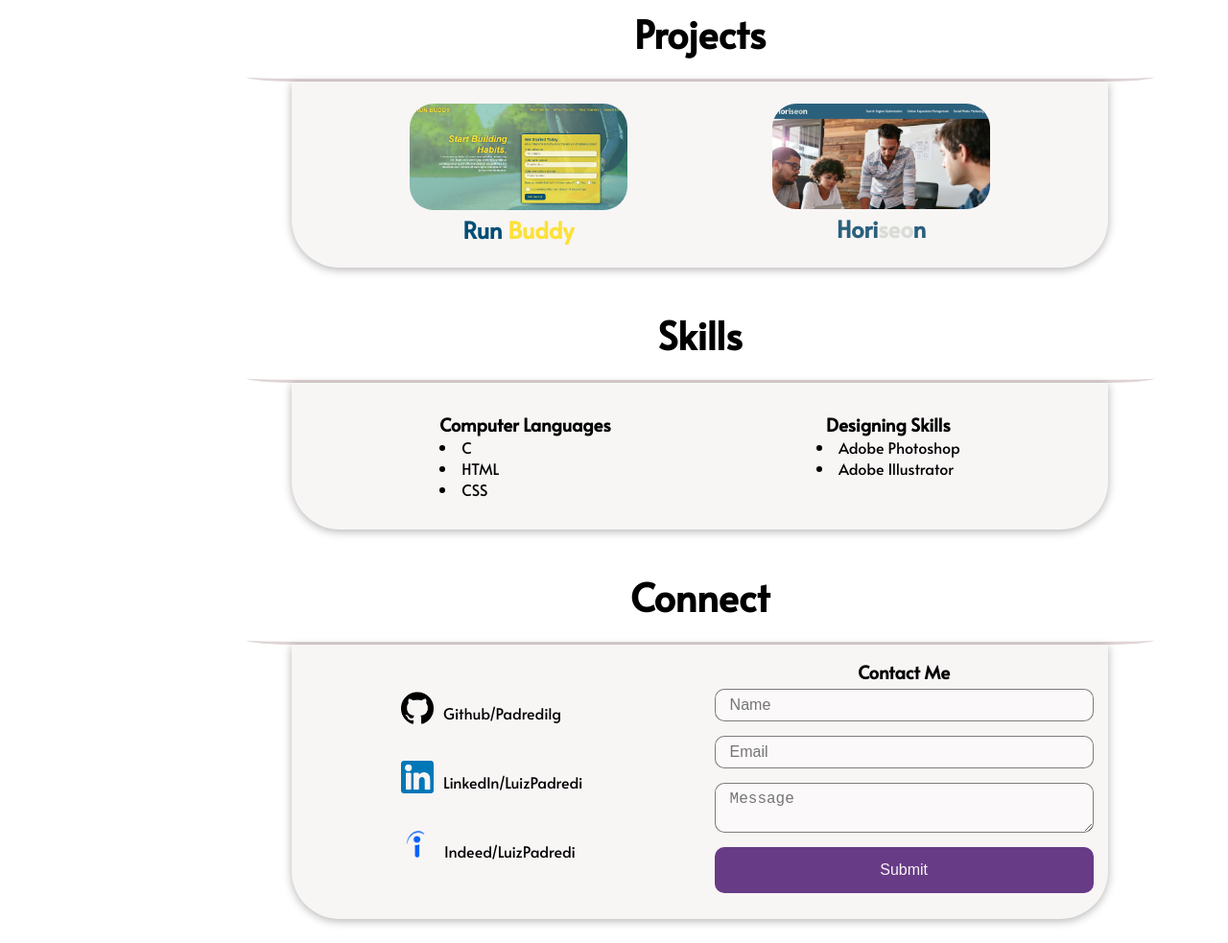
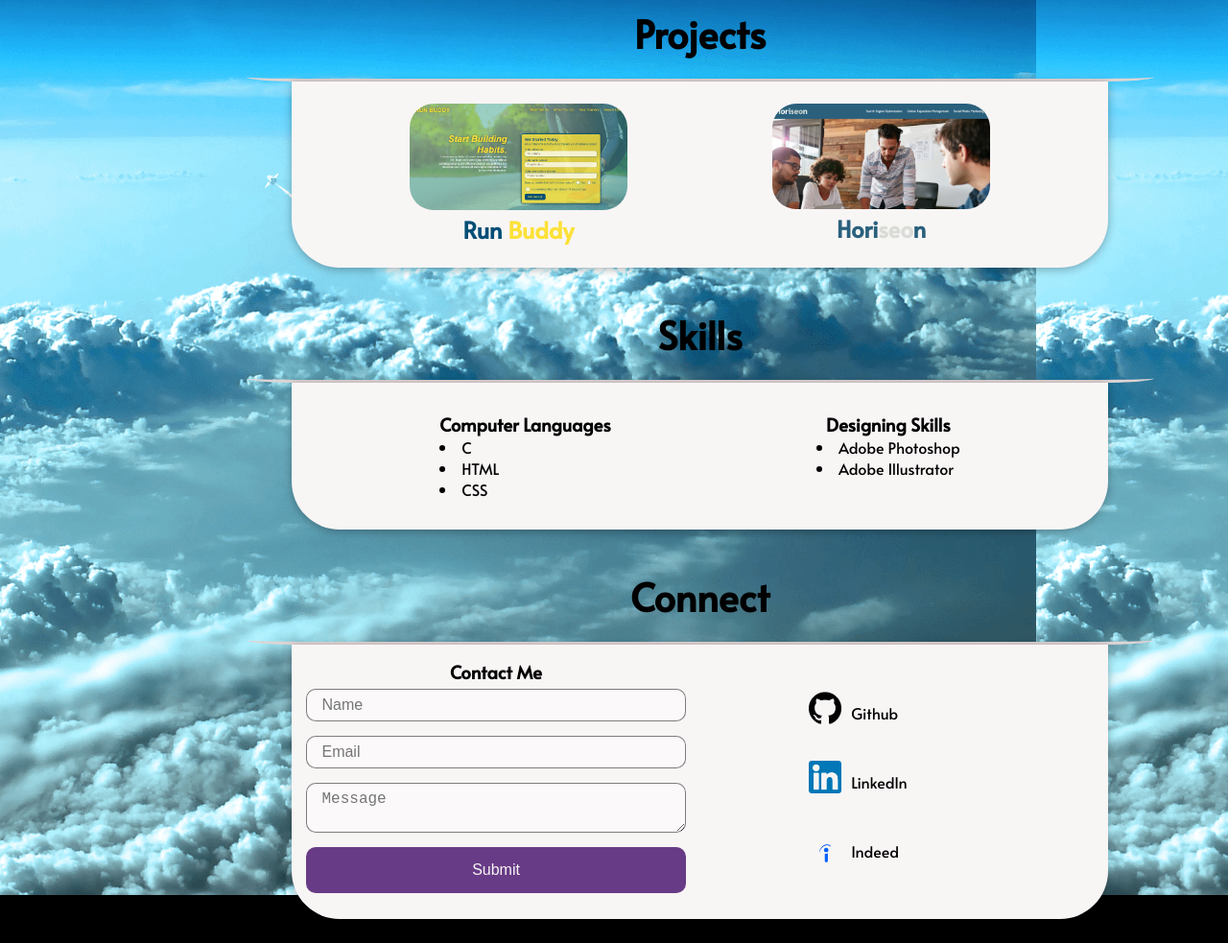
Before and after one commit to Padredilg/my-first-portfolio, a plain HTML site: page index.html in a window 1280 px wide. Shown: the part 987-1970 px from the top of the page at 96% size. Drawn offline with Linux system fonts and the light colour scheme.

Commit message:
Something is weird

```diff
--- a/index.html
+++ b/index.html
@@ -6,15 +6,19 @@
         <meta charset="UTF-8" />
         <title>Portfolio - Luiz Padredi</title>
         <link rel="stylesheet" href="./assets/css/stylesheet.css" />
-        <!--Body font-->
         <link rel="stylesheet" href="https://fonts.googleapis.com/css?family=Alata">
-        <!--Title font-->
         <!--<link rel="stylesheet" href="https://fonts.googleapis.com/css?family=Bilbo Swash Caps">-->
-        <!--I will re-enquadrate the portfolio for other interface widths later-->
         <meta name="viewport" content="width=device-width, initial-scale=1.0" />
     </head>
 
     <body>
+
+        <style>
+            body{
+                background-image: url("assets/images/bg-space.png");
+            }
+        </style>
+
         <header>
             <nav>
                 <ul>
@@ -27,11 +31,13 @@
         </header>
 
         <main>
-            <h1>Luiz Guilherme Padredi's <span>Portfolio</span></span></h1>
+            <h1>Luiz Guilherme Padredi's <span>Portfolio</span></h1>
 
             <!--About Me Section-->
             <section id="About-Me" class="about-me">
+
                 <h2 class="section-title">About Me</h2>
+
                 <div class="content">
                     <img src="./assets/images/me-at-Tony-Dungy-STEAM-event.jpeg" alt="Me giving a speech at a scholarship event that had the nationally renowned football coach champion Tony Dungy as a speaker" />
                     <!--Include link to tell about the STEAM event and my experience with Tony Dungy-->
@@ -104,29 +110,7 @@
                 <h2 class="section-title">Connect</h2>
                 <div class="content">
                     <div class="contact-info">
-                        <!--left--Github, LinkedIn, Contact-me-form...-->
-                        <div class="contact-links">
-                            <ul>
-                                <li>
-                                    <a href="https://github.com/Padredilg">
-                                        <img src="./assets/images/github-logo.png" alt="" />
-                                        <p>Github/Padredilg</p></br>
-                                    </a>
-
-                                    <a href="https://www.linkedin.com/in/luiz-padredi-740627214/">
-                                        <img src="./assets/images/linkedin-logo.png" alt="" />
-                                        <p>LinkedIn/LuizPadredi</p></br>
-                                    </a>
-
-                                    <a href="https://my.indeed.com/p/luizp-m460ff8">
-                                        <img id="indeed" src="./assets/images/indeed-logo.png" alt="" />
-                                        <p>Indeed/LuizPadredi</p></br>
-                                    </a>
-                                </li>
-                            </ul>
-                        </div>
-
-                        <!--right-->
+                        <!--left-->
                         <div class="contact-form">
                             <h3>Contact Me</h3>
                             <form>
@@ -143,6 +127,28 @@
                             </form>
                         </div>
 
+                        <!--right--Github, LinkedIn, Contact-me-form...-->
+                        <div class="contact-links">
+                            <ul>
+                                <li>
+                                    <a href="https://github.com/Padredilg">
+                                        <img src="./assets/images/github-logo.png" alt="" />
+                                        <p>Github</p></br>
+                                    </a>
+
+                                    <a href="https://www.linkedin.com/in/luiz-padredi-740627214/">
+                                        <img src="./assets/images/linkedin-logo.png" alt="" />
+                                        <p>LinkedIn</p></br>
+                                    </a>
+
+                                    <a href="https://my.indeed.com/p/luizp-m460ff8">
+                                        <img id="indeed-img" src="./assets/images/indeed-logo.png" alt="" />
+                                        <p id="indeed-text">Indeed</p></br>
+                                    </a>
+                                </li>
+                            </ul>
+                        </div>
+
                 </div>
             </section>
         </main>
```
Also changed, not shown: assets/images/bg-space.png (added).
